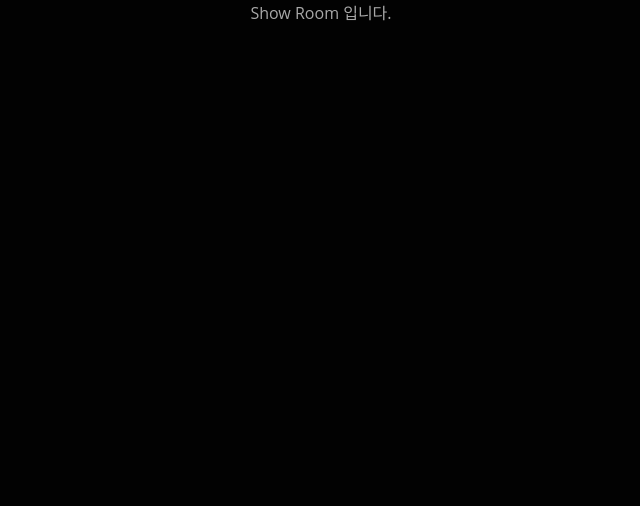
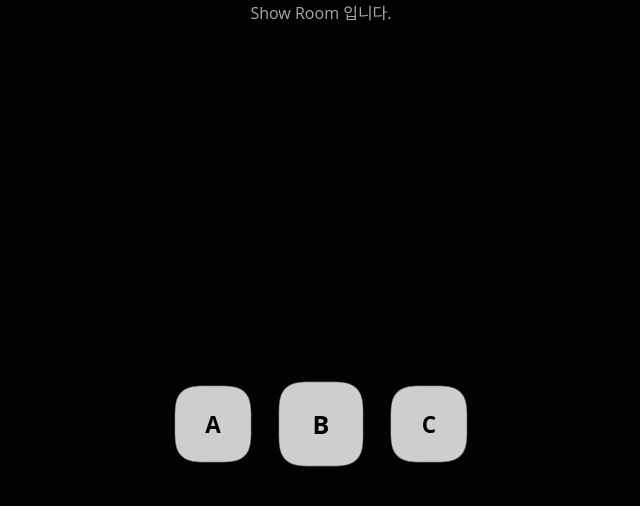
Before and after one commit to ContecMonalisa/flip-board, a Vue app: page / in a window 1280 px wide. Shown: the top 506 px of the page, without its empty margins (319-959 px from the left). Built offline with nearby package versions, Linux system fonts and the light colour scheme.

Commit message:
refactor: gasp 라이브러리 추가

```diff
--- a/package.json
+++ b/package.json
@@ -16,6 +16,7 @@
     "lint": "eslint . --ext .vue,.js,.jsx,.cjs,.mjs,.ts,.tsx,.cts,.mts --fix --ignore-path .gitignore"
   },
   "dependencies": {
+    "gsap": "^3.12.5",
     "pinia": "^2.1.7",
     "vue": "^3.4.21",
     "vue-router": "^4.3.0"
--- a/src/assets/scss/_color.scss
+++ b/src/assets/scss/_color.scss
@@ -9,6 +9,29 @@ $orange: #febc04;
 $yellow: #fff420;
 $lightyellow: #ffff88;
 $lightgray: #cecece;
+$lightgray2: #a0a0a0;
 $gray: #828282;
 $dark: #323232;
 $pink: #ff4969;
+
+$white_01: rgba(255, 255, 255, 0.1);
+$white_02: rgba(255, 255, 255, 0.2);
+$white_03: rgba(255, 255, 255, 0.3);
+$white_04: rgba(255, 255, 255, 0.4);
+$white_05: rgba(255, 255, 255, 0.5);
+$white_06: rgba(255, 255, 255, 0.6);
+$white_07: rgba(255, 255, 255, 0.7);
+$white_08: rgba(255, 255, 255, 0.8);
+$white_09: rgba(255, 255, 255, 0.9);
+$white_10: rgba(255, 255, 255, 1.0);
+
+$black_01: rgba(0, 0, 0, 0.1);
+$black_02: rgba(0, 0, 0, 0.2);
+$black_03: rgba(0, 0, 0, 0.3);
+$black_04: rgba(0, 0, 0, 0.4);
+$black_05: rgba(0, 0, 0, 0.5);
+$black_06: rgba(0, 0, 0, 0.6);
+$black_07: rgba(0, 0, 0, 0.7);
+$black_08: rgba(0, 0, 0, 0.8);
+$black_09: rgba(0, 0, 0, 0.9);
+$black_10: rgba(0, 0, 0, 1.0);
--- a/src/main.ts
+++ b/src/main.ts
@@ -3,12 +3,14 @@ import '@/assets/scss/main.scss';
 import { createApp } from 'vue';
 import { createPinia } from 'pinia';
 
+import gsap from 'gsap';
 import App from './App.vue';
 import router from './router';
 
 const app = createApp(App);
 
 app.use(createPinia());
+app.use(gsap);
 app.use(router);
 
 app.mount('#app');
--- a/src/views/ShowRoom.vue
+++ b/src/views/ShowRoom.vue
@@ -5,13 +5,116 @@
 <template>
 <div class="show_room_area">
 Show Room 입니다.
+
+  <div class="blobs">
+    <div class="blob">A</div>
+    <div class="blob">B</div>
+    <div class="blob">C</div>
+    <svg id="gooeyTest">
+      <filter id="gooey">
+        <feGaussianBlur in="SourceGraphic"
+                        stdDeviation="10"
+                        result="blur"
+        ></feGaussianBlur>
+        <feColorMatrix in="blur"
+                       mode="matrix"
+                       values="1 0 0 0 0  0 1 0 0 0  0 0 1 0 0  0 0 0 18 -7"
+                       result="gooey"
+        ></feColorMatrix>
+        <feComposite in="SourceGraphic"
+                     in2="gooey"
+                     operator="atop"
+        ></feComposite>
+      </filter>
+    </svg>
+  </div>
 </div>
 </template>
 
 <style scoped lang="scss">
+@import "src/assets/scss/_color";
+$box-width: 80px;
+
+@mixin flex-row-center() {
+  display: flex;
+  flex-direction: row;
+  justify-content: center;
+  align-items: center;
+}
+@mixin position-center-middle($width, $height) {
+  position: absolute;
+  top: 50%;
+  left: 50%;
+  margin-left: -$width/2;
+  margin-top: -$height/2;
+}
+@mixin ellipse($width, $height, $radius, $backColor: #000, $fontColor: #fff) {
+  width: $width;
+  height: $height;
+  border-radius: $radius;
+  background-color: $backColor;
+  color: $fontColor;
+}
+
+@keyframes blob-left-anim {
+  0% {
+    transform: scale(1, 1) translateX(0)
+  }
+  50% {
+    transform: scale(0.9, 0.9) translateX(-(calc($box-width / 2) + 80px))
+  }
+  100% {
+    transform: scale(0.9, 0.9) translateX(-(calc($box-width / 2) + 80px))
+  }
+}
+@keyframes blob-right-anim {
+  0% {
+    transform: scale(1, 1) translateX(0)
+  }
+  80% {
+    transform: scale(0.9, 0.9) translateX(calc($box-width / 2) + 80px)
+  }
+  100% {
+    transform: scale(0.9, 0.9) translateX(calc($box-width / 2) + 80px)
+  }
+}
+
 .show_room_area {
   position: relative;
   width: 100%;
   height: 100%;
+
+  .blobs {
+    position: relative;
+    width: 100%;
+    height: 100%;
+    // Gooey 필터는 컨테이너에 적용합니다.
+    filter: url("#gooey");
+
+    .blob {
+      @include flex-row-center();
+      @include position-center-middle(80px, 80px);
+      @include ellipse(80px, 80px, 10px, $lightgray, $main_bg);
+      font-size: 25px;
+      font-weight: bold;
+
+      &:nth-child(1) {
+        animation-name: blob-left-anim;
+        animation-duration: 1500ms;
+        animation-delay: 0s;
+        animation-timing-function: cubic-bezier(0.770, 0.000, 0.175, 1.000);
+        animation-iteration-count: infinite;
+        animation-direction: alternate;
+      }
+      &:nth-child(3) {
+        animation-name: blob-right-anim;
+        animation-duration: 2000ms;
+        animation-delay: 1s;
+        animation-timing-function: cubic-bezier(0.770, 0.000, 0.175, 1.000);
+        animation-iteration-count: infinite;
+        animation-direction: alternate;
+      }
+    }
+  }
 }
 </style>
```
